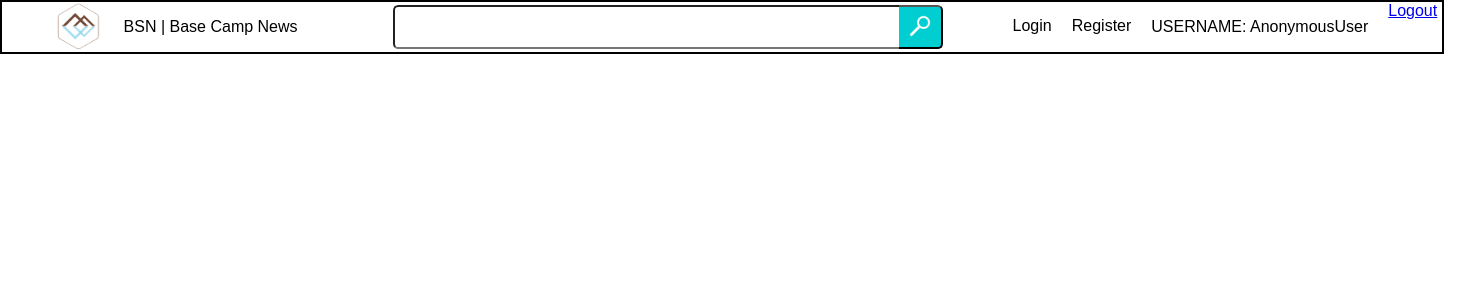
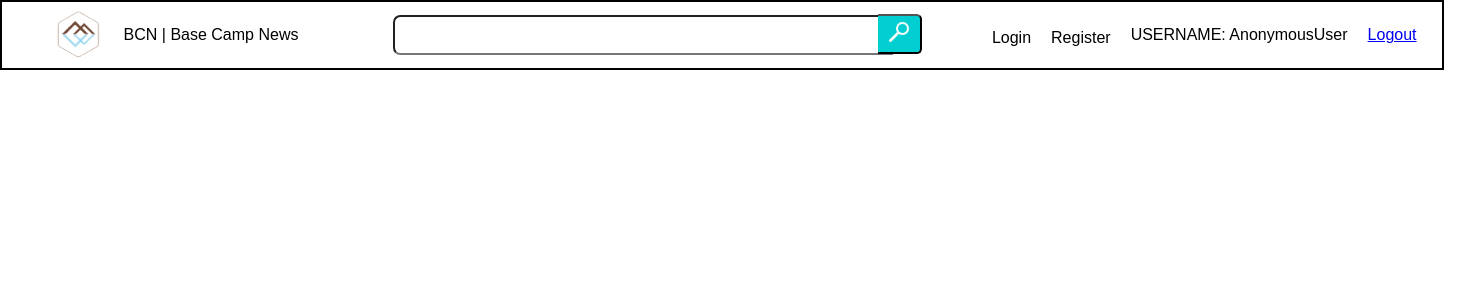
Before and after one commit to RJay-Pickering/BaseCampNews, a Django app: page /home/ in a window 1480 px wide. Shown: the top 300 px of the page. Run offline with Django 3.2, Linux system fonts and the light colour scheme.

Commit message:
Quinton did css in navbar and fixed styling of newsbox to conseal the links, Will Messed around with the api stuff and did some javascript functionallity, RJay tried to fix the search box to make it search on google or bing and helped quinton with styling.

```diff
--- a/application/static/index.css
+++ b/application/static/index.css
@@ -18,6 +18,7 @@ body {
   display: flex;
   flex-direction: row;
   gap: 20px;
+  align-items: center;
 }
 
 html {
@@ -52,8 +53,8 @@ html {
   border-top-right-radius: 0.4em;
   border-bottom-left-radius: 0;
   border-bottom-right-radius: 0.4em;
-  height: 44px;
-  margin-top: 3px;
+  height: fit-content;
+  padding-bottom: 2px;
 }
 
 .search_bar {
@@ -63,8 +64,11 @@ html {
   border-top-left-radius: 0.4em;
   border-bottom-left-radius: 0.4em;
   outline: none;
-  height: 38px;
-  margin-top: 3px;
+  height: fit-content;
+  font-size: 18px;
+  margin-top: 13px;
+  margin-bottom: 13px;
+  padding-top: 14.25px;
 }
 
 .search_img {
@@ -158,13 +162,15 @@ html {
   background-color: white;
   border: 1px solid black;
   border-radius: 25px;
-  height: 32em;
+  height: 10em;
   width: fit-content;
-  box-shadow: 10px 10px 5px black;
   transform: scale(0.8, 0.8);
+  padding: 50px;
+  /* block-size: 10em; */
 }
 .card:hover {
-  box-shadow: 10px 10px 5px #66fcf1;
+  box-shadow: 10px 10px 5px gray;
+  text-decoration: underline;
 }
 
 .aLink {
@@ -183,7 +189,7 @@ html {
 .login_and_register {
   display: flex;
   flex-direction: row;
-  margin-top: 15px;
+  margin-top: 5px;
   margin-left: 50px;
   gap: 20px;
   text-decoration: none;
@@ -232,3 +238,10 @@ html {
 .signup_btn {
   margin-left: 50px;
 }
+
+.news {
+  inline-size: 425px;
+  overflow: hidden;
+  padding: 0px;
+  font-size: 20px;
+}
--- a/application/static/main.js
+++ b/application/static/main.js
@@ -3,20 +3,28 @@
 var news = document.getElementById("news");
 
 fetch(
-  "https://newsdata.io/api/1/news?apikey=pub_56870dc5f12b0d125f359b92537755980553&q=apple"
+  "https://newsdata.io/api/1/news?apikey=pub_56870dc5f12b0d125f359b92537755980553&q=stocks"
 )
   .then((response) => {
     return response.json();
   })
   .then((data) => {
+    console.log(data.results);
     Array.from(data.results).forEach(function (a) {
       console.log(a);
       const aLink = document.createElement("a");
       aLink.href = `${a.link}`;
       aLink.target = "_blank";
       const article = document.createElement("div");
+      const desc = document.createElement("p");
+      desc.innerText = a.description;
+      desc.style.fontSize = "14px";
+      const date = document.createElement("p");
+      date.innerText = `Published: ${a.pubDate}`;
       article.classList.add("card");
       article.innerHTML = a.title;
+      article.appendChild(desc);
+      article.appendChild(date);
       aLink.classList.add("aLink");
       aLink.appendChild(article);
       news.appendChild(aLink);
--- a/application/templates/index.html
+++ b/application/templates/index.html
@@ -14,11 +14,20 @@
     <nav class="nav_bar">
       <div class="margin_in_nav">
         <img src="{% static 'bcca.png' %}" class="bcn_img" />
-        <p>BSN | Base Camp News</p>
-        <input type="text" class="search_bar" />
-        <button class="button-search" id="b">
-          <img src="{% static 'magnifying.png' %}" class="search_img" />
-        </button>
+        <p>BCN | Base Camp News</p>
+        <form
+          action="https://www.google.com/search?google"
+          method="POST"
+          id="srchfrm"
+          target="_blank"
+          data-form-code="PRUSEN"
+        >
+          <input type="search" class="search_bar" />
+          <button class="button-search">
+            <img src="{% static 'magnifying.png' %}" class="search_img" />
+          </button>
+        </form>
+
         <div class="login_and_register">
           <a href="{% url 'signin' %}" class="login">Login</a>
           <a href="{% url 'signup' %}" class="register">Register</a>
```
Also changed, not shown: db.sqlite3.
